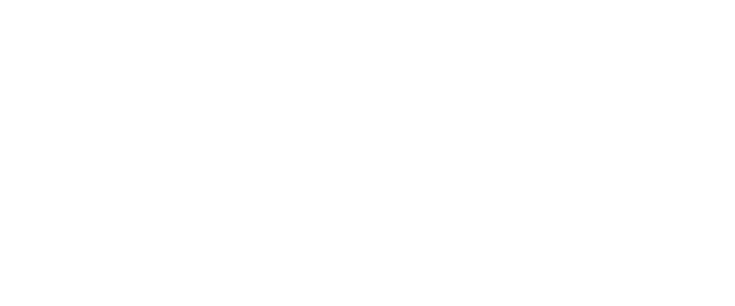
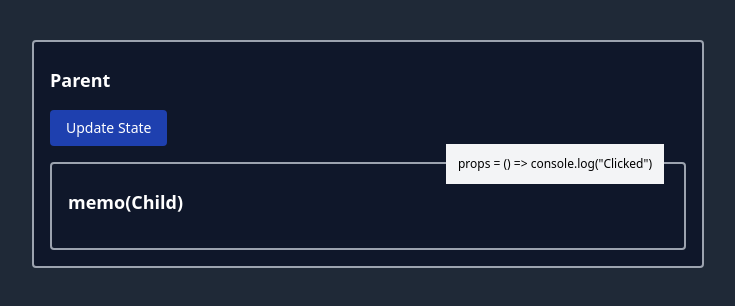
Before and after one commit to SteniTK/react-rendering, a React (Create React App) app: page /render-anonymized-functions in a window 1280 px wide. Before the commit this address had no page. Shown: the top 306 px of the page, without its empty margins (272-1007 px from the left). Built offline with nearby package versions, Linux system fonts and the light colour scheme.

Commit message:
feat: rendering anonymized functions and useCallback

```diff
--- /dev/null
+++ b/src/2-rendering-optimization-usememo/RenderingPropFunctions.js
@@ -0,0 +1,28 @@
+import { useState, memo, useMemo } from 'react';
+import { Button, VisualComponent, Layout, FnProps } from '../ReactRendering/Layouts';
+
+const Child = memo((props) => {
+  return (
+    <VisualComponent title="memo(Child)">
+      <FnProps {...props}/>
+    </VisualComponent>);
+});
+
+const Parent = () => {
+  const [counter, setCounter] = useState(0);
+  return (
+    <VisualComponent title='Parent'>
+       <Button onClick={() => setCounter(counter + 1)}>Update State</Button>
+      <Child onClick={() => console.log("Clicked")}/>
+    </VisualComponent>
+  );
+}
+
+const RenderingProps = () => {
+  return (
+  <Layout>
+    <Parent />
+  </Layout>);
+}
+
+export default RenderingProps;
--- /dev/null
+++ b/src/2-rendering-optimization-usememo/RenderingPropUseCallback.js
@@ -0,0 +1,29 @@
+import { useState, memo, useMemo, useCallback } from 'react';
+import { Button, VisualComponent, Layout, FnProps } from '../ReactRendering/Layouts';
+
+const Child = memo((props) => {
+  return (
+    <VisualComponent title="memo(Child)">
+      <FnProps {...props}/>
+    </VisualComponent>);
+});
+
+const Parent = () => {
+  const [counter, setCounter] = useState(0);
+  const handleClick = useCallback(() => console.log("Clicked"), []);
+  return (
+    <VisualComponent title='Parent'>
+       <Button onClick={() => setCounter(counter + 1)}>Update State</Button>
+      <Child onClick={handleClick}/>
+    </VisualComponent>
+  );
+}
+
+const RenderingProps = () => {
+  return (
+  <Layout>
+    <Parent />
+  </Layout>);
+}
+
+export default RenderingProps;
--- a/src/App.js
+++ b/src/App.js
@@ -2,6 +2,7 @@ import React from 'react';
 import { BrowserRouter as Router, Routes, Route } from 'react-router-dom';
 import Components from './ReactRendering/Components';
 import RenderingProps from './2-rendering-optimization-usememo/RenderingProps';
+import RenderingPropFunctions from './2-rendering-optimization-usememo/RenderingPropFunctions';
 
 // TODO: Add routes to navigate to each folder
 export default function App() {
@@ -10,8 +11,9 @@ export default function App() {
       <Router>
         <div>
           <Routes>
+            <Route path='/' element={<Components/>} />
             <Route path='/render-props' element={<RenderingProps />} />
-            <Route path='/' element={<Components/>} />
+            <Route path='/render-anonymized-functions' element={<RenderingPropFunctions />} />
           </Routes>
         </div>
       </Router>
--- a/src/ReactRendering/Layouts.js
+++ b/src/ReactRendering/Layouts.js
@@ -45,3 +45,9 @@ export const Props = (props) => {
     <div className="p-3 absolute bg-gray-100 text-xs text-black -top-5 right-5">props = {JSON.stringify(props)}</div>
   )
 }
+
+export const FnProps = (props) => {
+  return (
+    <div className="p-3 absolute bg-gray-100 text-xs text-black -top-5 right-5">props = {props.onClick.toString()}</div>
+  )
+}
```
